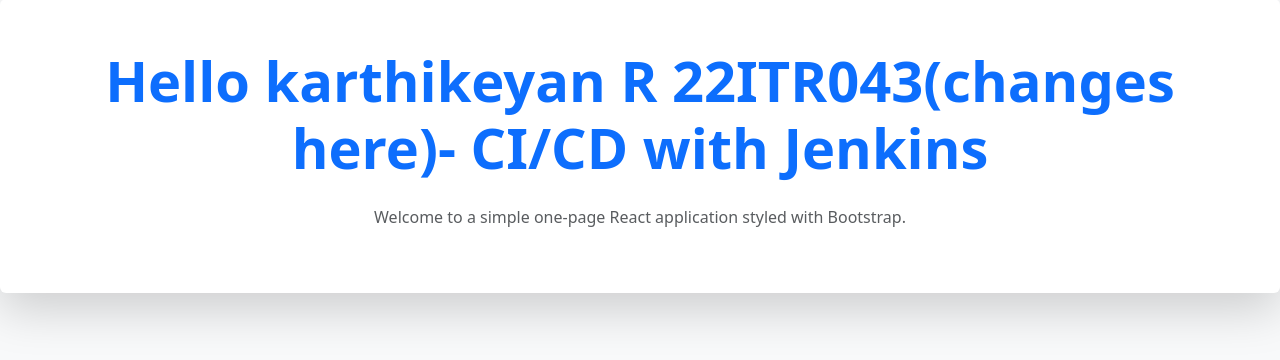
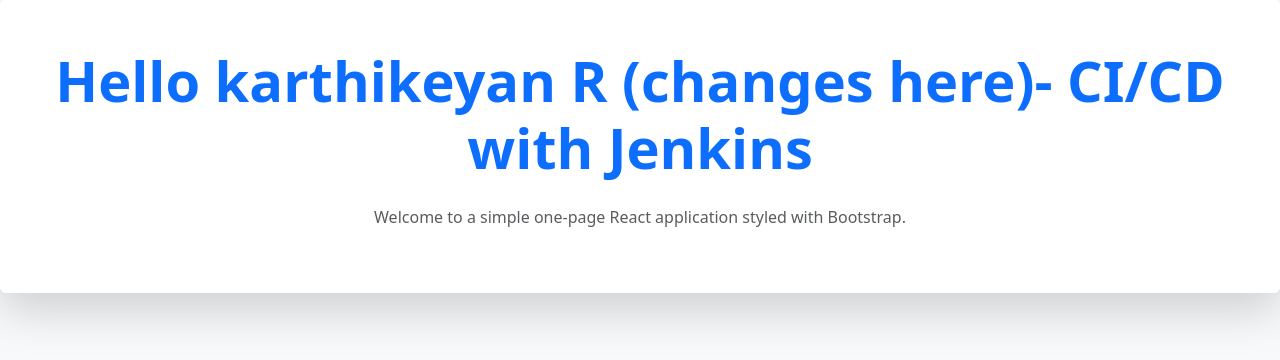
Before and after one commit to Karthikeyan-2004/jenkins_ci_cd, a React (Create React App) app in the folder react_app/: page / in a window 1280 px wide. Shown: the part 254-614 px from the top of the page. Built offline with nearby package versions, Linux system fonts and the light colour scheme.

Commit message:
changes in app.js

```diff
--- a/react_app/src/App.js
+++ b/react_app/src/App.js
@@ -3,7 +3,7 @@ function App() {
     <div className="min-vh-100 bg-light d-flex align-items-center justify-content-center">
       <div className="text-center p-5 bg-white rounded shadow-lg">
         <h1 className="display-4 fw-bold text-primary mb-4">
-          Hello karthikeyan R 22ITR043(changes here)- CI/CD with Jenkins
+          Hello karthikeyan R (changes here)- CI/CD with Jenkins
         </h1>
         <p className="text-muted">
           Welcome to a simple one-page React application styled with Bootstrap.
```
